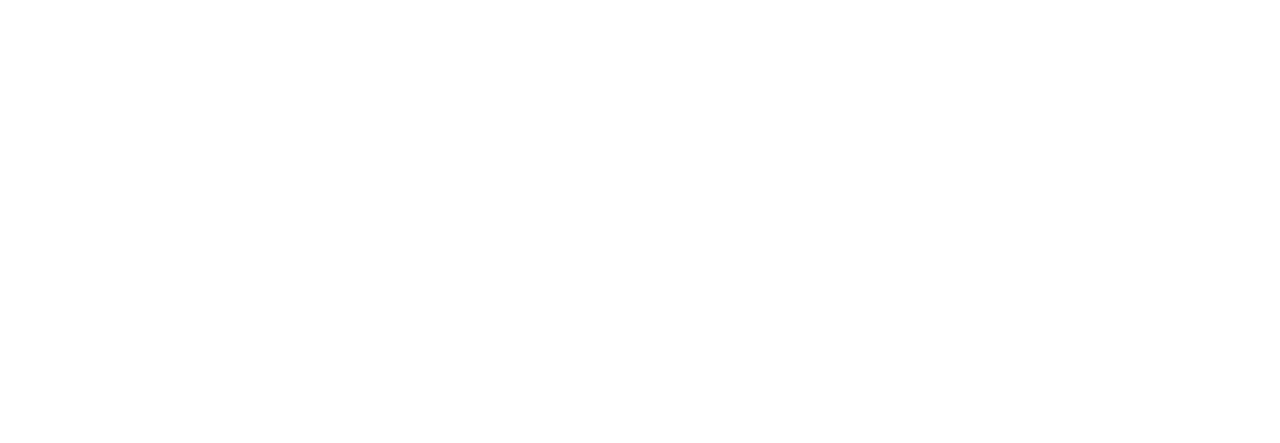
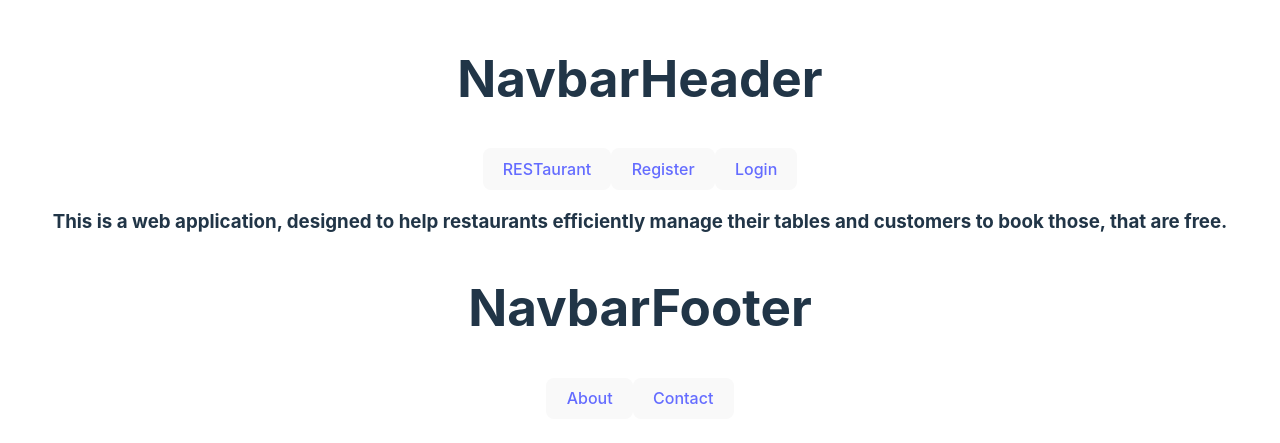
Before and after one commit to CodecoolGlobal/el-proyecte-grande-sprint-1-java-attila-kerekes, a React (Vite) app in the folder frontend/vite/: page /about in a window 1280 px wide. Before the commit this address had no page. Shown: the part 187-630 px from the top of the page. Built offline with nearby package versions, Linux system fonts and the light colour scheme.

Commit message:
main page updated with linked buttons

```diff
--- a/frontend/vite/src/components/customer_components/CustomerRegistrationForm.jsx
+++ b/frontend/vite/src/components/customer_components/CustomerRegistrationForm.jsx
@@ -24,9 +24,6 @@
             navigate("/");
         }
     }
-
-
-
 
     return(
         <div>
--- /dev/null
+++ b/frontend/vite/src/pages/About.jsx
@@ -0,0 +1,10 @@
+
+function About() {
+
+  return (
+    <div>
+      <h3>This is a web application, designed to help restaurants efficiently manage their tables and customers to book those, that are free.</h3>
+    </div>
+  )
+}
+export default About;
--- /dev/null
+++ b/frontend/vite/src/pages/Contact.jsx
@@ -0,0 +1,15 @@
+
+function Contact() {
+
+  return (
+    <div>
+      <ul>
+        <li><h3>Lead developer: Kamilla</h3></li>
+        <li><h3>Lead developer: Máté</h3></li>
+        <li><h3>Lead developer: Zsolti</h3></li>
+        <li><h3>Lead developer: Attila</h3></li>
+      </ul>
+    </div>
+  )
+}
+export default Contact;
--- a/frontend/vite/src/pages/CustomerRegistration.jsx
+++ b/frontend/vite/src/pages/CustomerRegistration.jsx
@@ -3,7 +3,7 @@
 export default function CustomerRegistration() {
     return (
         <>
-        <CustomerRegistrationForm></CustomerRegistrationForm>
+        <CustomerRegistrationForm/>
         </>
     )
 }
--- a/frontend/vite/src/pages/Login.jsx
+++ b/frontend/vite/src/pages/Login.jsx
@@ -24,9 +24,11 @@
             if (role === 'ROLE_RESTAURANT') {
                 setRestaurant(true);
                 navigate('/restaurant');
-            } else {
+            } else if (role === 'ROLE_CUSTOMER') {
                 setRestaurant(false);
                 navigate('/customer');
+            } else {
+                navigate('/');
             }
 
             setIsAuthenticated(true);
--- a/frontend/vite/src/pages/MainPage.jsx
+++ b/frontend/vite/src/pages/MainPage.jsx
@@ -1,4 +1,4 @@
-import React, {useEffect, useState} from "react";
+import {useState} from "react";
 
 import {Outlet, useParams} from "react-router-dom";
 
@@ -6,7 +6,7 @@
 import NavbarFooter from "./NavbarFooter.jsx";
 
 
-function MainPage() {
+function MainPage({isAuthenticated}) {
     const [customerInfo, setCustomerInfo] = useState({});
     const {id} = useParams();
     //
@@ -23,12 +23,14 @@
 
     return (
         <div className="CustomerMain">
-            <NavbarHeader id={id}/>
+            <div className="CustomerMain">
+                <NavbarHeader id={id} isAuthenticated={isAuthenticated}/>
+            </div>
             <div className="CustomerDisplayBelow">
                 <Outlet/>
             </div>
-            <NavbarFooter id={id}/>
-            <div className="CustomerDisplayBelow">
+            <div className="CustomerMain">
+                <NavbarFooter id={id}/>
             </div>
         </div>
     )
--- a/frontend/vite/src/pages/NavbarFooter.jsx
+++ b/frontend/vite/src/pages/NavbarFooter.jsx
@@ -1,18 +1,13 @@
-import React from "react";
-import { Link } from "react-router-dom";
+import {Link} from "react-router-dom";
 
 function NavbarFooter({id}) {
 
     return (
-        <>
+        <nav className="CustomerNavbar">
             <h1>NavbarFooter</h1>
-        </>
-        /*  <nav className="CustomerNavbar">
-              <button><Link to={`/`}>Logout</Link></button>
-              <button><Link to={`/customer/${id}/about`}>About</Link></button>
-              <button><Link to={`/customer/${id}/contact`}>Contact</Link></button>
-          </nav>
-              */
+            <button><Link to={`/about`}>About</Link></button>
+            <button><Link to={`/contact`}>Contact</Link></button>
+        </nav>
     )
 }
 
--- a/frontend/vite/src/pages/NavbarHeader.jsx
+++ b/frontend/vite/src/pages/NavbarHeader.jsx
@@ -1,18 +1,27 @@
-import React from "react";
-import { Link } from "react-router-dom";
+import {Link, Navigate} from "react-router-dom";
+import Customer from "./Customer.jsx";
 
-function NavbarHeader({id}) {
+function NavbarHeader({id, isAuthenticated}) {
 
     return (
-        <>
+        <nav className="CustomerNavbar">
             <h1>NavbarHeader</h1>
-        </>
-      /*  <nav className="CustomerNavbar">
-            <button><Link to={`/`}>Logout</Link></button>
-            <button><Link to={`/customer/${id}/about`}>About</Link></button>
-            <button><Link to={`/customer/${id}/contact`}>Contact</Link></button>
-        </nav>
-            */
+            <button><Link to={`/`}>RESTaurant</Link></button>
+            {isAuthenticated ? (
+                    <>
+                        <button><Link to={`/customer`}>My profile</Link></button>
+                        <button><Link to={`/`}>Logout</Link></button>
+                    </>
+                )
+                :
+                (
+                    <>
+                        <button><Link to={`/register`}>Register</Link></button>
+                        <button><Link to={`/login`}>Login</Link></button>
+                    </>
+                )
+            }
+        < /nav>
     )
 }
 
--- a/frontend/vite/src/pages/Register.jsx
+++ b/frontend/vite/src/pages/Register.jsx
@@ -1,11 +1,12 @@
-import Restaurant from "./Restaurant.jsx";
-import {Outlet} from "react-router-dom";
+import {Link, Outlet} from "react-router-dom";
 
 export default function Register() {
     return (
         <>
-            <h1>Register</h1>
-            <Outlet></Outlet>
+            <h2>Register</h2>
+            <button><Link to={`customer`}>As customer</Link></button>
+            <button><Link to={`restaurant`}>As restaurant</Link></button>
+            <Outlet/>
         </>
     )
 }
```
Also changed, not shown: frontend/vite/src/App.jsx (+12 -2 lines).
